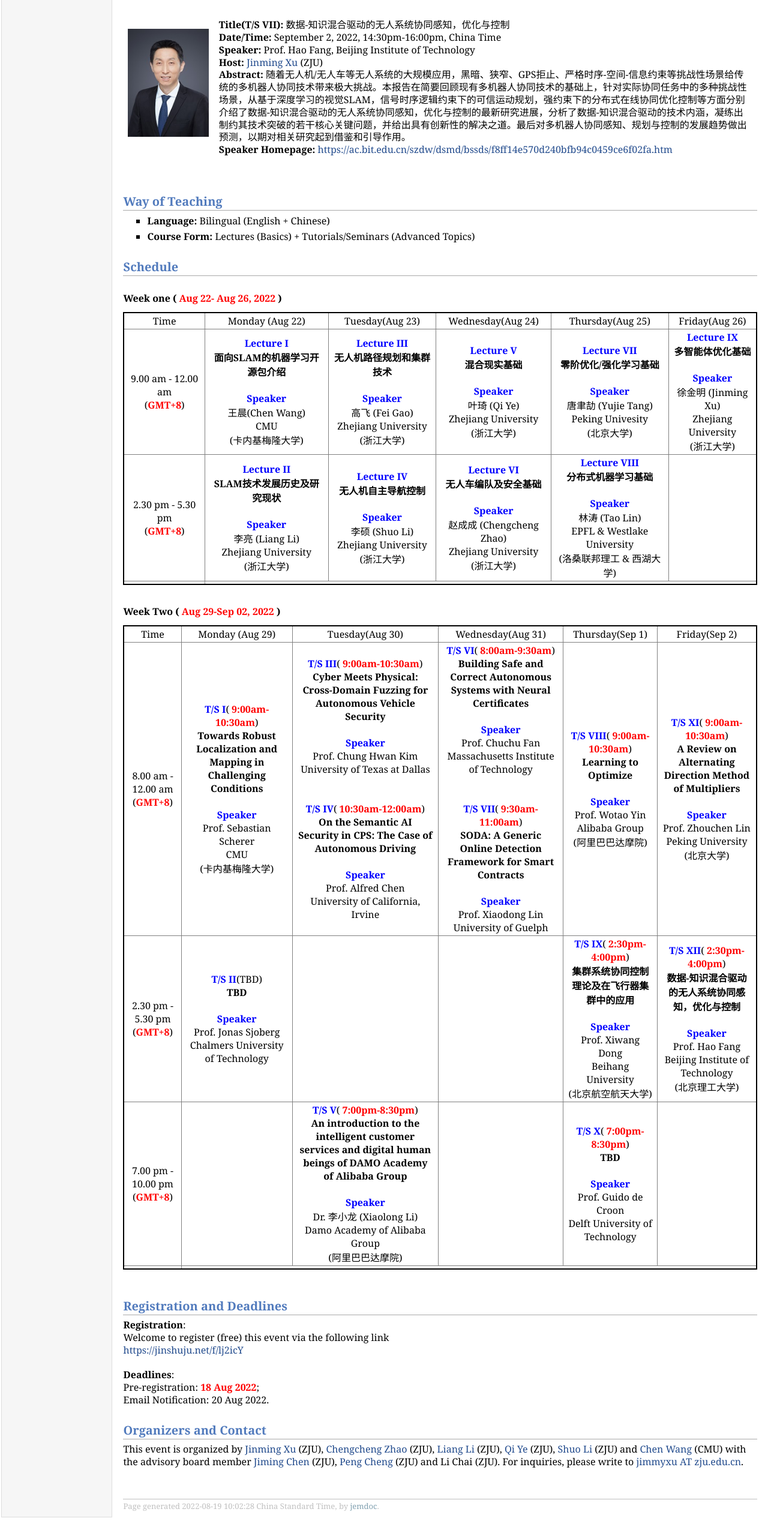
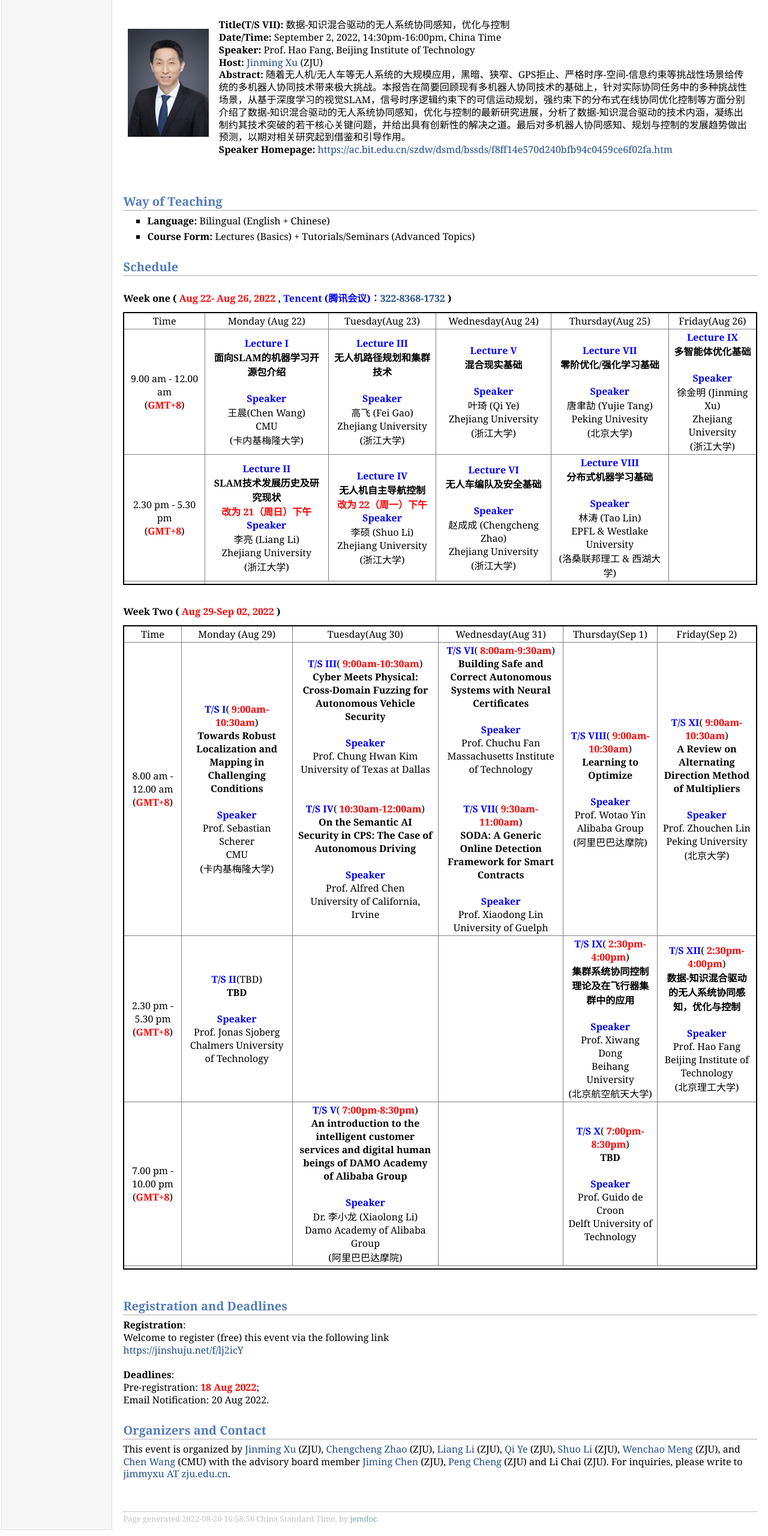
Before and after one commit to JinmingXu/JinmingXu.github.io, a plain HTML site: page summer_school2022.html in a window 1280 px wide. Shown: the part 5241-7801 px from the top of the page at 60% size. Before the commit the page ends 7780 px from the top, so only its background shows below. Drawn offline with Linux system fonts and the light colour scheme.

Commit message:
tencent meeting number added

```diff
--- a/summer_school2022.html
+++ b/summer_school2022.html
@@ -263,11 +263,11 @@ Autonomous vehicles (AVs), such as drones and self-driving cars, are a type of c
 </ul>
 <h2>Schedule</h2>
 <p><br />
-<b>Week one (<font color=red size=+0.8><b> Aug 22- Aug 26, 2022 </b></font>)</b></p>
+<b>Week one (<font color=red size=+0.8><b> Aug 22- Aug 26, 2022 </b></font>, <font color=blue size=+0.8><b> Tencent (腾讯会议)：<a href="https://meeting.tencent.com/dm/ZilDXPc2n1f6">322-8368-1732</a> </b></font>)</b></p>
 <table id="Lectures">
 <tr class="r1"><td class="c1">Time  </td><td class="c2"> Monday (Aug 22)  </td><td class="c3">  Tuesday(Aug 23)  </td><td class="c4">  Wednesday(Aug 24)  </td><td class="c5">  Thursday(Aug 25)  </td><td class="c6">  Friday(Aug 26) </td></tr>
 <tr class="r2"><td class="c1">9.00 am - 12.00 am<br /> (<font color=red size=+0.8><b>GMT+8</b></font>)  </td><td class="c2"> <font color=blue size=+0.8><b> Lecture I</b></font><br /> <b>面向SLAM的机器学习开源包介绍</b><br /> <br /> <font color=blue size=+0.8><b> Speaker</b></font><br />  王晨(Chen Wang)<br />CMU<br /> (卡内基梅隆大学) </td><td class="c2">  <font color=blue size=+0.8><b> Lecture III</b></font><br /> <b>无人机路径规划和集群技术</b><br /> <br /> <font color=blue size=+0.8><b> Speaker</b></font><br />  高飞 (Fei Gao)<br />  Zhejiang University<br /> (浙江大学)  </td><td class="c3">  <font color=blue size=+0.8><b> Lecture  V</b></font><br /> <b>混合现实基础</b><br /> <br /> <font color=blue size=+0.8><b> Speaker</b></font><br /> 叶琦 (Qi Ye)<br />  Zhejiang University<br /> (浙江大学) </td><td class="c4">  <font color=blue size=+0.8><b> Lecture VII</b></font><br /> <b>零阶优化/强化学习基础</b><br />  <font color=blue size=+0.8><b><br /> Speaker</b></font><br /> 唐聿劼 (Yujie Tang)<br /> Peking Univesity<br /> (北京大学)  </td><td class="c5">  <font color=blue size=+0.8><b> Lecture IX</b></font><br /> <b>多智能体优化基础</b><br /> <br /> <font color=blue size=+0.8><b> Speaker</b></font><br /> 徐金明 (Jinming Xu)<br />  Zhejiang University<br /> (浙江大学)</td></tr>
-<tr class="r4"><td class="c1">2.30 pm - 5.30 pm<br /> (<font color=red size=+0.8><b>GMT+8</b></font>)  </td><td class="c2"> <font color=blue size=+0.8><b> Lecture II</b></font><br /> <b>SLAM技术发展历史及研究现状</b><br /> <br />  <font color=blue size=+0.8><b> Speaker</b></font><br /> 李亮 (Liang Li)<br /> Zhejiang University<br /> (浙江大学)  </td><td class="c3"> <font color=blue size=+0.8><b> Lecture IV</b></font><br /> <b>无人机自主导航控制</b><br /> <br /> <font color=blue size=+0.8><b> Speaker</b></font><br /> 李硕 (Shuo Li)<br /> Zhejiang University<br /> (浙江大学) </td><td class="c4"> <font color=blue size=+0.8><b> Lecture VI</b></font><br /> <b>无人车编队及安全基础</b><br /> <br /> <font color=blue size=+0.8><b> Speaker</b></font><br /> 赵成成 (Chengcheng Zhao)<br /> Zhejiang University<br /> (浙江大学)</td><td class="c5"> <font color=blue size=+0.8><b> Lecture VIII</b></font><br /> <b>分布式机器学习基础</b><br />  <font color=blue size=+0.8><b><br /> Speaker</b></font><br /> 林涛 (Tao Lin)<br /> EPFL &amp; Westlake University<br /> (洛桑联邦理工 &amp; 西湖大学)</td><td class="c6"> </td></tr>
+<tr class="r4"><td class="c1">2.30 pm - 5.30 pm<br /> (<font color=red size=+0.8><b>GMT+8</b></font>)  </td><td class="c2"> <font color=blue size=+0.8><b> Lecture II</b></font><br /> <b>SLAM技术发展历史及研究现状</b><br /> <font color=red size=+0.8><b>改为 21（周日）下午</b></font>  <br />  <font color=blue size=+0.8><b> Speaker</b></font><br /> 李亮 (Liang Li)<br /> Zhejiang University<br /> (浙江大学)  </td><td class="c3"> <font color=blue size=+0.8><b> Lecture IV</b></font><br /> <b>无人机自主导航控制</b><br /> <font color=red size=+0.8><b>改为 22（周一）下午</b></font> <br /> <font color=blue size=+0.8><b>  Speaker</b></font><br /> 李硕 (Shuo Li)<br /> Zhejiang University<br /> (浙江大学) </td><td class="c4"> <font color=blue size=+0.8><b> Lecture VI</b></font><br /> <b>无人车编队及安全基础</b><br /> <br /> <font color=blue size=+0.8><b> Speaker</b></font><br /> 赵成成 (Chengcheng Zhao)<br /> Zhejiang University<br /> (浙江大学)</td><td class="c5"> <font color=blue size=+0.8><b> Lecture VIII</b></font><br /> <b>分布式机器学习基础</b><br />  <font color=blue size=+0.8><b><br /> Speaker</b></font><br /> 林涛 (Tao Lin)<br /> EPFL &amp; Westlake University<br /> (洛桑联邦理工 &amp; 西湖大学)</td><td class="c6"> </td></tr>
 <tr class="r5"><td class="c1">
 </td></tr></table>
 <p><br /></p>
@@ -289,10 +289,10 @@ Welcome to register (free) this event via the following link<br />
 Pre-registration: <font color=red size=+0.8><b> 18 Aug 2022</b></font>;<br />
 Email Notification: 20 Aug 2022.</p>
 <h2>Organizers and Contact</h2>
-<p>This event is organized by <a href="https://jinmingxu.github.io/">Jinming Xu</a> (ZJU), <a href="https://person.zju.edu.cn/en/czhao">Chengcheng Zhao</a> (ZJU), <a href="https://person.zju.edu.cn/LiangLi">Liang Li</a> (ZJU), <a href="https://person.zju.edu.cn/yeqi">Qi Ye</a> (ZJU), <a href="https://person.zju.edu.cn/shuoli">Shuo Li</a> (ZJU) and <a href="https://chenwang.site/">Chen Wang</a> (CMU)  with the advisory board member <a href="https://scholar.google.com/citations?user=zK9tvo8AAAAJ&amp;hl=zh-CN">Jiming Chen</a> (ZJU), <a href="https://scholar.google.com/citations?hl=zh-CN&amp;user=0Z1uk7YAAAAJ">Peng Cheng</a> (ZJU) and Li Chai (ZJU). For inquiries, please write to <a href="mailto:jimmyxu@zju.edu.cn">jimmyxu AT zju.edu.cn</a>.</p>
+<p>This event is organized by <a href="https://jinmingxu.github.io/">Jinming Xu</a> (ZJU), <a href="https://person.zju.edu.cn/en/czhao">Chengcheng Zhao</a> (ZJU), <a href="https://person.zju.edu.cn/LiangLi">Liang Li</a> (ZJU), <a href="https://person.zju.edu.cn/yeqi">Qi Ye</a> (ZJU), <a href="https://person.zju.edu.cn/shuoli">Shuo Li</a> (ZJU), <a href="https://person.zju.edu.cn/wmeng">Wenchao Meng</a> (ZJU), and <a href="https://chenwang.site/">Chen Wang</a> (CMU)  with the advisory board member <a href="https://scholar.google.com/citations?user=zK9tvo8AAAAJ&amp;hl=zh-CN">Jiming Chen</a> (ZJU), <a href="https://scholar.google.com/citations?hl=zh-CN&amp;user=0Z1uk7YAAAAJ">Peng Cheng</a> (ZJU) and Li Chai (ZJU). For inquiries, please write to <a href="mailto:jimmyxu@zju.edu.cn">jimmyxu AT zju.edu.cn</a>.</p>
 <div id="footer">
 <div id="footer-text">
-Page generated 2022-08-19 10:02:28 China Standard Time, by <a href="http://jemdoc.jaboc.net/">jemdoc</a>.
+Page generated 2022-08-20 16:58:56 China Standard Time, by <a href="http://jemdoc.jaboc.net/">jemdoc</a>.
 </div>
 </div>
 </td>
```
